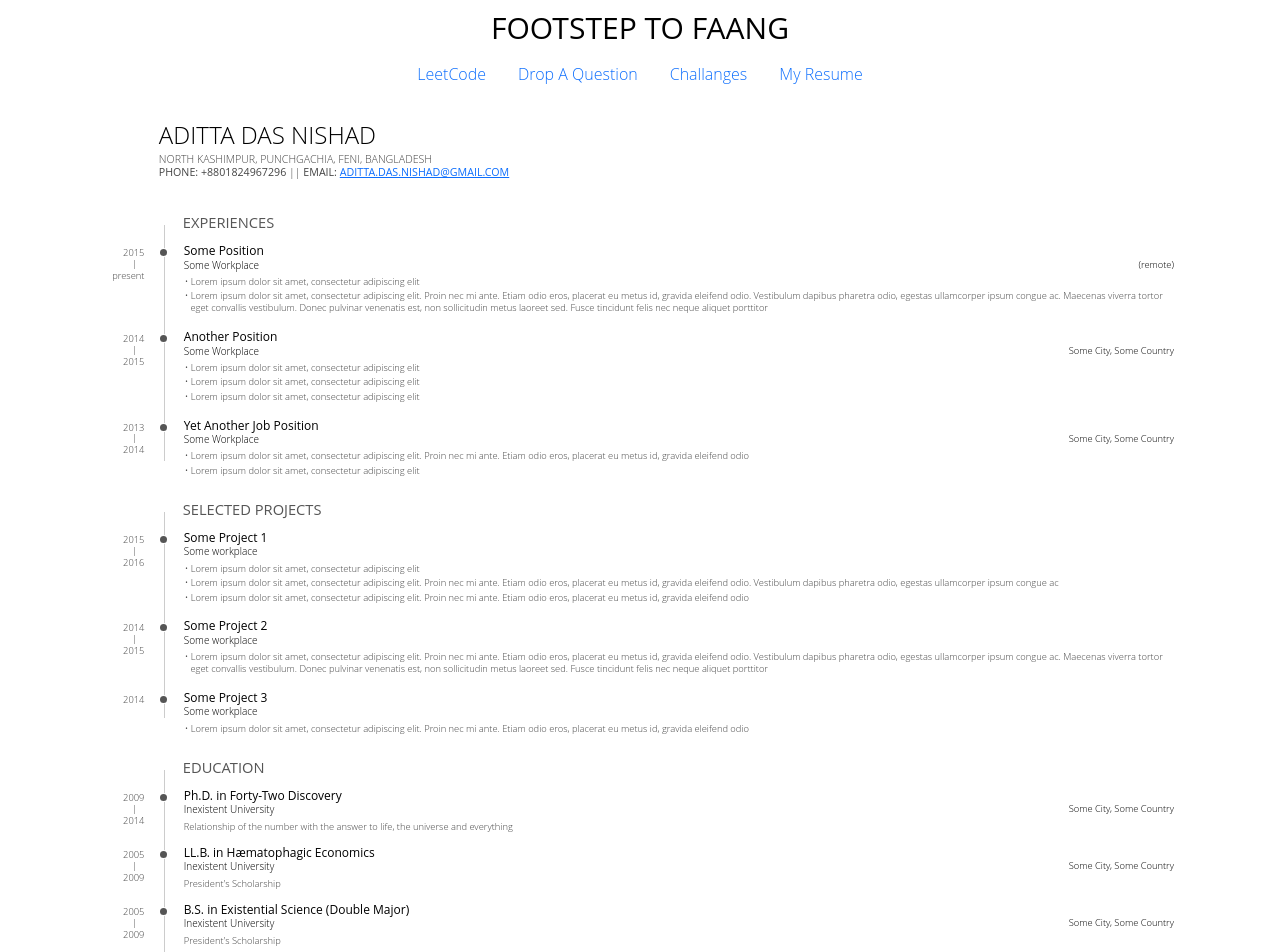
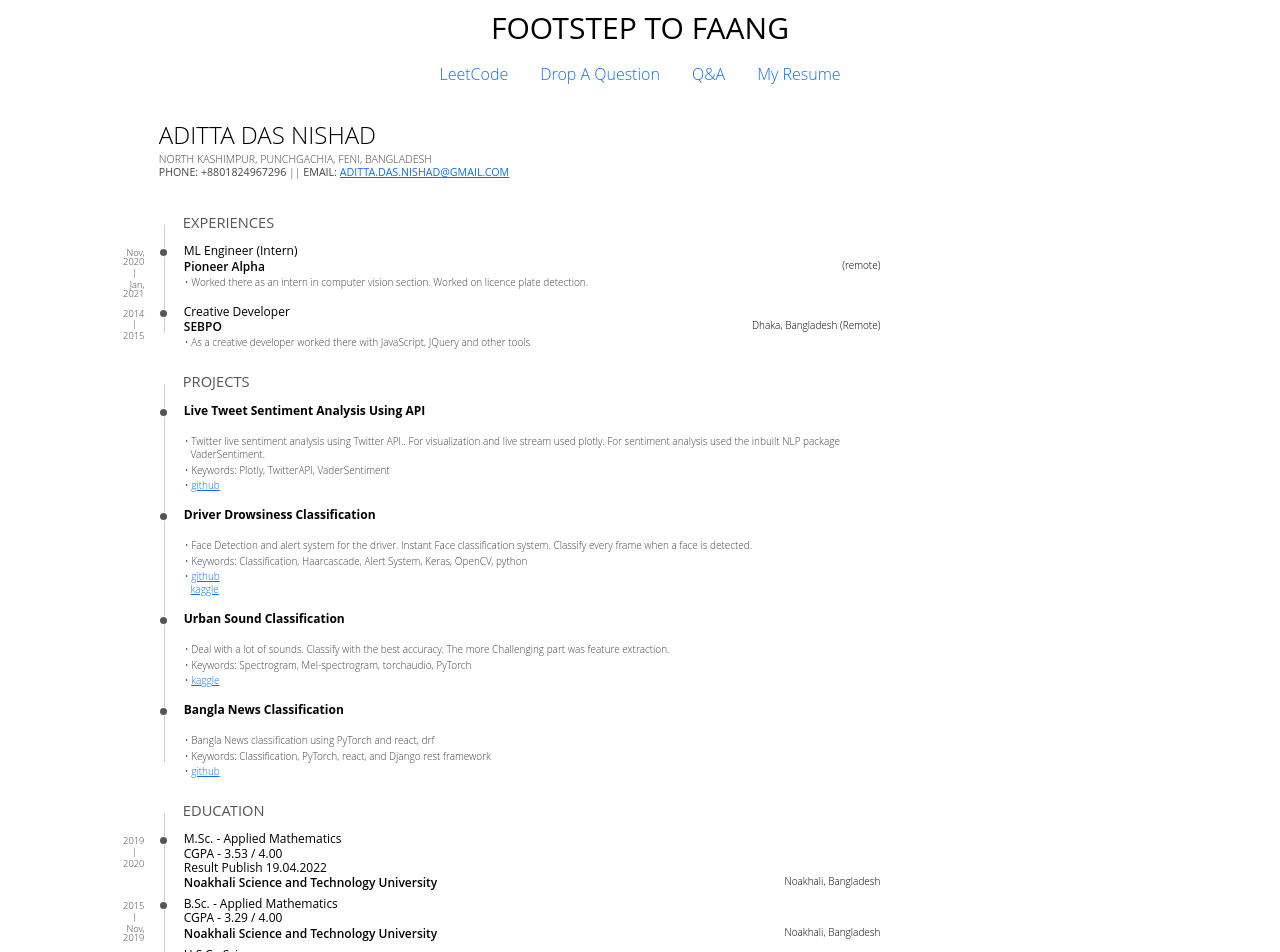
Before and after one commit to Aditta-das/stepreact, a React (Create React App) app: page /resume in a window 1280 px wide. Shown: the top 952 px of the page. Built offline with nearby package versions, Linux system fonts and the light colour scheme.

Commit message:
new nav added

```diff
--- a/package.json
+++ b/package.json
@@ -9,6 +9,7 @@
     "@testing-library/react": "^13.2.0",
     "@testing-library/user-event": "^13.5.0",
     "bootstrap": "^5.1.3",
+    "cors": "^2.8.5",
     "jquery": "^3.6.0",
     "react": "^18.1.0",
     "react-bootstrap": "^2.4.0",
--- a/src/Pages/navbar.js
+++ b/src/Pages/navbar.js
@@ -17,7 +17,7 @@ function Navbar() {
                     <Link className="nav-link" to="/dropaquestion">Drop A Question</Link>
                 </li>
                 <li className="nav-item">
-                    <Link className="nav-link" to="/challanges">Challanges</Link>
+                    <Link className="nav-link" to="/qa">Q&A</Link>
                 </li>
                 <li className="nav-item">
                     <Link className="nav-link" to="/resume">My Resume</Link>
--- a/src/Pages/question.js
+++ b/src/Pages/question.js
@@ -51,7 +51,7 @@ class QuestionForm extends React.Component {
         e.preventDefault();
         console.log(this.state.activeItem)
         var csrftoken = this.getCookie('csrftoken')
-        var url = "adittadas.pythonanywhere.com/api/question/"
+        var url = "https://adittadas.pythonanywhere.com/api/question/"
         fetch(url, {
             method: 'post',
             headers: {
--- a/src/Pages/resume.js
+++ b/src/Pages/resume.js
@@ -12,7 +12,7 @@ class Resume extends React.Component {
                     <section id="main">
                         <header id="title">
                             <h1>Aditta Das Nishad</h1>
-                            <span className="subtitle">North Kashimpur, Punchgachia, Feni, Bangladesh</span><br/>
+                            <span className="subtitle">North Kashimpur, Punchgachia, Feni, Bangladesh</span><br />
                             <span className="subtitle"><b>Phone: +8801824967296</b> || <b>Email:</b> <a className="mailLink" href="mailto:aditta.das.nishad@gmail.com"><b>aditta.das.nishad@gmail.com</b></a></span>
                         </header>
                         <section className="main-block">
@@ -21,20 +21,19 @@ class Resume extends React.Component {
                             </h2>
                             <section className="blocks">
                                 <div className="date">
-                                    <span>2015</span><span>present</span>
+                                    <span>Nov, 2020</span><span>Jan, 2021</span>
                                 </div>
                                 <div className="decorator">
                                 </div>
                                 <div className="details">
                                     <header>
-                                        <h3>Some Position</h3>
-                                        <span className="place">Some Workplace</span>
+                                        <h3>ML Engineer (Intern)</h3>
+                                        <span className="place">Pioneer Alpha</span>
                                         <span className="location">(remote)</span>
                                     </header>
                                     <div>
                                         <ul>
-                                            <li>Lorem ipsum dolor sit amet, consectetur adipiscing elit</li>
-                                            <li>Lorem ipsum dolor sit amet, consectetur adipiscing elit. Proin nec mi ante. Etiam odio eros, placerat eu metus id, gravida eleifend odio. Vestibulum dapibus pharetra odio, egestas ullamcorper ipsum congue ac. Maecenas viverra tortor eget convallis vestibulum. Donec pulvinar venenatis est, non sollicitudin metus laoreet sed. Fusce tincidunt felis nec neque aliquet porttitor</li>
+                                            <li>Worked there as an intern in computer vision section. Worked on licence plate detection.</li>
                                         </ul>
                                     </div>
                                 </div>
@@ -47,35 +46,13 @@ class Resume extends React.Component {
                                 </div>
                                 <div className="details">
                                     <header>
-                                        <h3>Another Position</h3>
-                                        <span className="place">Some Workplace</span>
-                                        <span className="location">Some City, Some Country</span>
+                                        <h3>Creative Developer</h3>
+                                        <span className="place">SEBPO</span>
+                                        <span className="location">Dhaka, Bangladesh (Remote)</span>
                                     </header>
                                     <div>
                                         <ul>
-                                            <li>Lorem ipsum dolor sit amet, consectetur adipiscing elit</li>
-                                            <li>Lorem ipsum dolor sit amet, consectetur adipiscing elit</li>
-                                            <li>Lorem ipsum dolor sit amet, consectetur adipiscing elit</li>
-                                        </ul>
-                                    </div>
-                                </div>
-                            </section>
-                            <section className="blocks">
-                                <div className="date">
-                                    <span>2013</span><span>2014</span>
-                                </div>
-                                <div className="decorator">
-                                </div>
-                                <div className="details">
-                                    <header>
-                                        <h3>Yet Another Job Position</h3>
-                                        <span className="place">Some Workplace</span>
-                                        <span className="location">Some City, Some Country</span>
-                                    </header>
-                                    <div>
-                                        <ul>
-                                            <li>Lorem ipsum dolor sit amet, consectetur adipiscing elit. Proin nec mi ante. Etiam odio eros, placerat eu metus id, gravida eleifend odio</li>
-                                            <li>Lorem ipsum dolor sit amet, consectetur adipiscing elit</li>
+                                            <li>As a creative developer worked there with JavaScript, JQuery and other tools</li>
                                         </ul>
                                     </div>
                                 </div>
@@ -83,60 +60,96 @@ class Resume extends React.Component {
                         </section>
                         <section className="main-block">
                             <h2>
-                                <i className="fa fa-folder-open"></i> Selected Projects
+                                <i className="fa fa-folder-open"></i> Projects
                             </h2>
                             <section className="blocks">
                                 <div className="date">
-                                    <span>2015</span><span>2016</span>
+
                                 </div>
                                 <div className="decorator">
                                 </div>
                                 <div className="details">
                                     <header>
-                                        <h3>Some Project 1</h3>
-                                        <span className="place">Some workplace</span>
+                                        <h3><b>Live Tweet Sentiment Analysis Using API</b></h3>
                                     </header>
                                     <div>
                                         <ul>
-                                            <li>Lorem ipsum dolor sit amet, consectetur adipiscing elit</li>
-                                            <li>Lorem ipsum dolor sit amet, consectetur adipiscing elit. Proin nec mi ante. Etiam odio eros, placerat eu metus id, gravida eleifend odio. Vestibulum dapibus pharetra odio, egestas ullamcorper ipsum congue ac</li>
-                                            <li>Lorem ipsum dolor sit amet, consectetur adipiscing elit. Proin nec mi ante. Etiam odio eros, placerat eu metus id, gravida eleifend odio</li>
+                                            <li>Twitter live sentiment analysis using Twitter API.. For
+                                                visualization and live stream used plotly. For sentiment
+                                                analysis used the inbuilt NLP package VaderSentiment.</li>
+                                            <li>Keywords: Plotly, TwitterAPI, VaderSentiment</li>
+                                            <li><a href="https://github.com/Aditta-das/SentimentWithDash/tree/main/TwitterSentiment">github</a></li>
                                         </ul>
                                     </div>
                                 </div>
                             </section>
                             <section className="blocks">
                                 <div className="date">
-                                    <span>2014</span><span>2015</span>
+
                                 </div>
                                 <div className="decorator">
                                 </div>
                                 <div className="details">
                                     <header>
-                                        <h3>Some Project 2</h3>
-                                        <span className="place">Some workplace</span>
+                                        <h3><b>Driver Drowsiness Classification</b></h3>
                                     </header>
                                     <div>
                                         <ul>
-                                            <li>Lorem ipsum dolor sit amet, consectetur adipiscing elit. Proin nec mi ante. Etiam odio eros, placerat eu metus id, gravida eleifend odio. Vestibulum dapibus pharetra odio, egestas ullamcorper ipsum congue ac. Maecenas viverra tortor eget convallis vestibulum. Donec pulvinar venenatis est, non sollicitudin metus laoreet sed. Fusce tincidunt felis nec neque aliquet porttitor</li>
+                                            <li>Face Detection and alert system for the driver. Instant
+                                                Face classification system. Classify every frame when a
+                                                face is detected.
+                                            </li>
+                                            <li>Keywords: Classification, Haarcascade, Alert System,
+                                                Keras, OpenCV, python
+                                            </li>
+                                            <li>
+                                                <a href="https://github.com/Aditta-das/Drowsy-Driver-">github</a>
+                                                <br />
+                                                <a href="https://www.kaggle.com/adinishad/driver-drowsiness-using-keras">kaggle</a>
+                                            </li>
                                         </ul>
                                     </div>
                                 </div>
                             </section>
                             <section className="blocks">
                                 <div className="date">
-                                    <span>2014</span>
+
                                 </div>
                                 <div className="decorator">
                                 </div>
                                 <div className="details">
                                     <header>
-                                        <h3>Some Project 3</h3>
-                                        <span className="place">Some workplace</span>
+                                        <h3><b>Urban Sound Classification</b></h3>
+
                                     </header>
                                     <div>
                                         <ul>
-                                            <li>Lorem ipsum dolor sit amet, consectetur adipiscing elit. Proin nec mi ante. Etiam odio eros, placerat eu metus id, gravida eleifend odio</li>
+                                            <li>Deal with a lot of sounds. Classify with the best accuracy.
+                                                The more Challenging part was feature extraction.</li>
+                                            <li>Keywords: Spectrogram, Mel-spectrogram, torchaudio,
+                                                PyTorch</li>
+                                            <li><a href="https://www.kaggle.com/adinishad/urbansound-classification-with-pytorch-and-fun">kaggle</a></li>
+                                        </ul>
+                                    </div>
+                                </div>
+                            </section>
+                            <section className="blocks">
+                                <div className="date">
+
+                                </div>
+                                <div className="decorator">
+                                </div>
+                                <div className="details">
+                                    <header>
+                                        <h3><b>Bangla News Classification</b></h3>
+
+                                    </header>
+                                    <div>
+                                        <ul>
+                                            <li>Bangla News classification using PyTorch and react, drf</li>
+                                            <li>Keywords: Classification, PyTorch, react, and Django rest
+                                                framework</li>
+                                            <li><a href="https://github.com/Aditta-das/Bangla-News-Classification">github</a></li>
                                         </ul>
                                     </div>
                                 </div>
@@ -148,67 +161,48 @@ class Resume extends React.Component {
                             </h2>
                             <section className="blocks">
                                 <div className="date">
-                                    <span>2009</span><span>2014</span>
+                                    <span>2019</span><span>2020</span>
                                 </div>
                                 <div className="decorator">
                                 </div>
                                 <div className="details">
                                     <header>
-                                        <h3>Ph.D. in Forty-Two Discovery</h3>
-                                        <span className="place">Inexistent University</span>
-                                        <span className="location">Some City, Some Country</span>
+                                        <h3>M.Sc. - Applied Mathematics</h3>
+                                        <h3>CGPA - 3.53 / 4.00 </h3>
+                                        <h3>Result Publish 19.04.2022</h3>
+                                        <span className="place">Noakhali Science and Technology University</span>
+                                        <span className="location">Noakhali, Bangladesh</span>
                                     </header>
-                                    <div>Relationship of the number with the answer to life, the universe and everything</div>
                                 </div>
                             </section>
                             <section className="blocks">
                                 <div className="date">
-                                    <span>2005</span><span>2009</span>
+                                    <span>2015</span><span>Nov, 2019</span>
                                 </div>
                                 <div className="decorator">
                                 </div>
                                 <div className="details">
                                     <header>
-                                        <h3>LL.B. in H&aelig;matophagic Economics</h3>
-                                        <span className="place">Inexistent University</span>
-                                        <span className="location">Some City, Some Country</span>
+                                        <h3>B.Sc. - Applied Mathematics</h3>
+                                        <h3>CGPA - 3.29 / 4.00 </h3>
+                                        <span className="place">Noakhali Science and Technology University</span>
+                                        <span className="location">Noakhali, Bangladesh</span>
                                     </header>
-                                    <div>President's Scholarship</div>
                                 </div>
                             </section>
                             <section className="blocks">
                                 <div className="date">
-                                    <span>2005</span><span>2009</span>
+                                    <span>2013</span><span>2015</span>
                                 </div>
                                 <div className="decorator">
                                 </div>
                                 <div className="details">
                                     <header>
-                                        <h3>B.S. in Existential Science (Double Major)</h3>
-                                        <span className="place">Inexistent University</span>
-                                        <span className="location">Some City, Some Country</span>
+                                        <h3>H.S.C - Science</h3>
+                                        <h3>GPA - 5.00 / 5.00 </h3>
+                                        <span className="place">Saint Joseph Higher Secondary School</span>
+                                        <span className="location">Dhaka, Bangladesh</span>
                                     </header>
-                                    <div>President's Scholarship</div>
-                                </div>
-                            </section>
-                            <section className="blocks">
-                                <div className="date">
-                                </div>
-                                <div className="decorator">
-                                </div>
-                                <div className="details">
-                                    <header>
-                                        <h3>Massive Online Fee&ndash;Required Course (selective list)</h3>
-                                    </header>
-                                    <div className="concise">
-                                        <ul>
-                                            <li>Introduction to something else</li>
-                                            <li>Introduction to some more useless things</li>
-                                            <li>Philosophy in practice</li>
-                                            <li>Recursive research and its impact on recursive research</li>
-                                            <li>Artificial politics</li>
-                                        </ul>
-                                    </div>
                                 </div>
                             </section>
                         </section>
--- a/src/Pages/styles/resume.css
+++ b/src/Pages/styles/resume.css
@@ -1,6 +1,7 @@
 @page{
   size: letter portrait;
   margin: 0;
+  text-align: center;
 }
 
 *{
@@ -9,7 +10,7 @@
 
 :root{
   --page-width: auto;
-  --page-height: auto;
+  --page-height: 1100px;
   --decorator-horizontal-margin: 0.2in;
 
   --sidebar-horizontal-padding: 0.2in;
@@ -255,9 +256,15 @@ li{
   padding: 0.05in 0 0.07in 0;
 }
 
-.details .place{
+.details {
   float: left;
   font-size: 7.5pt;
+}
+
+.place {
+  float: left;
+  font-size: 12px !important;
+  font-weight: 600;
 }
 
 .details .location{
--- a/src/index.js
+++ b/src/index.js
@@ -8,6 +8,7 @@ import { BrowserRouter, Routes, Route } from 'react-router-dom';
 import QuestionForm from './Pages/question';
 import Home from './Pages/home';
 import Resume from './Pages/resume';
+import Answer from './Pages/answer';
 
 
 
@@ -25,12 +26,14 @@ import Resume from './Pages/resume';
 
 // ReactDOM.render(<QuestionForm/>, document.getElementById('root'));
 
+
 ReactDOM.render(
   <BrowserRouter>
     <Routes>
       <Route path="/" element={<App/>}></Route>
       <Route path="/home" element={<Home/>}></Route>
       <Route path="/dropaquestion" element={<QuestionForm/>}></Route>
+      <Route path="/qa" element={<Answer/>}></Route>
       <Route path="/resume" element={<Resume/>}></Route>
     </Routes>
   </BrowserRouter>,
```
Also changed, not shown: src/Pages/answer.js (added, +16 -0 lines), src/Pages/home.js (+13 -4 lines), src/anim.jsx (deleted, +0 -15 lines), 1 other file (tests, documents, lock files or other folders).
